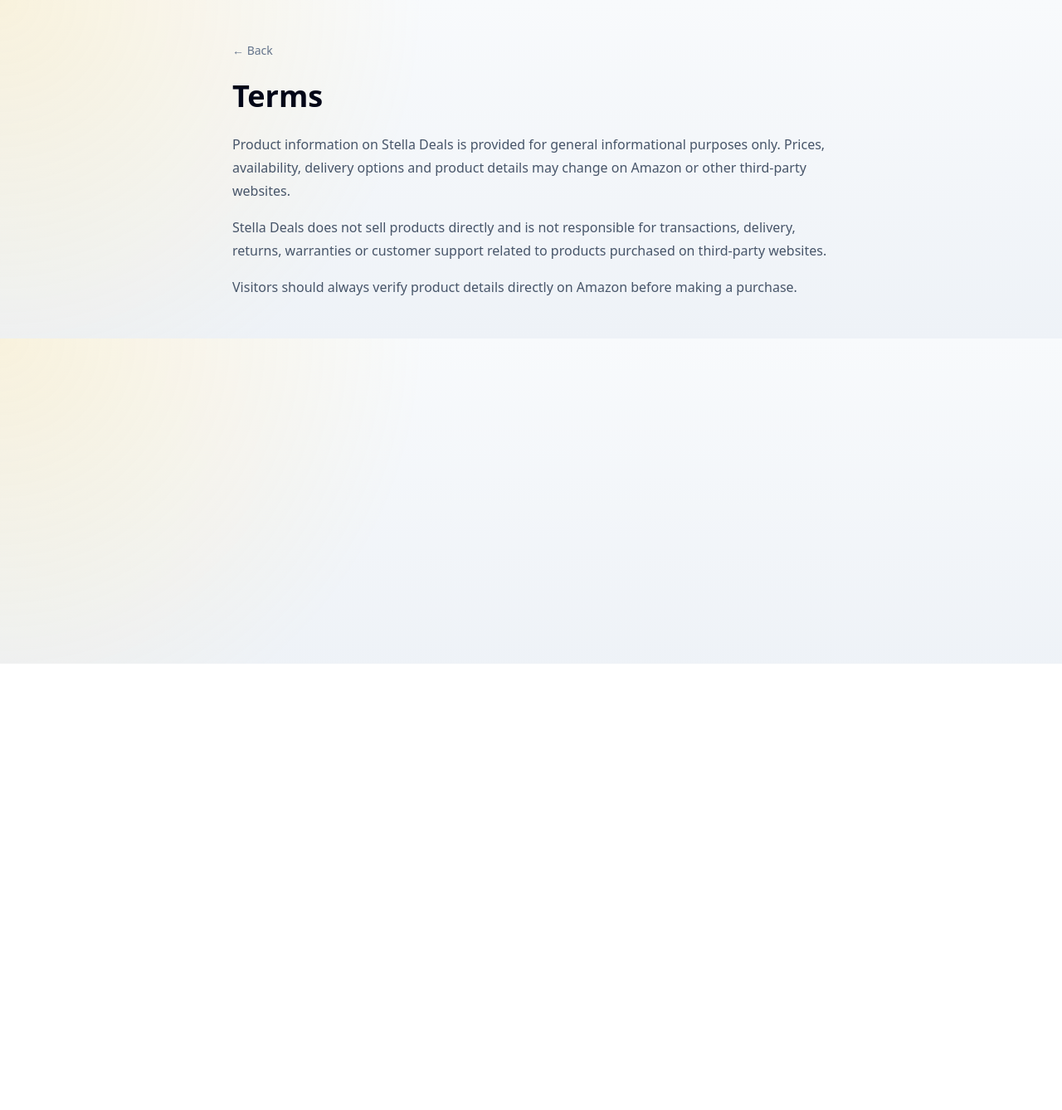
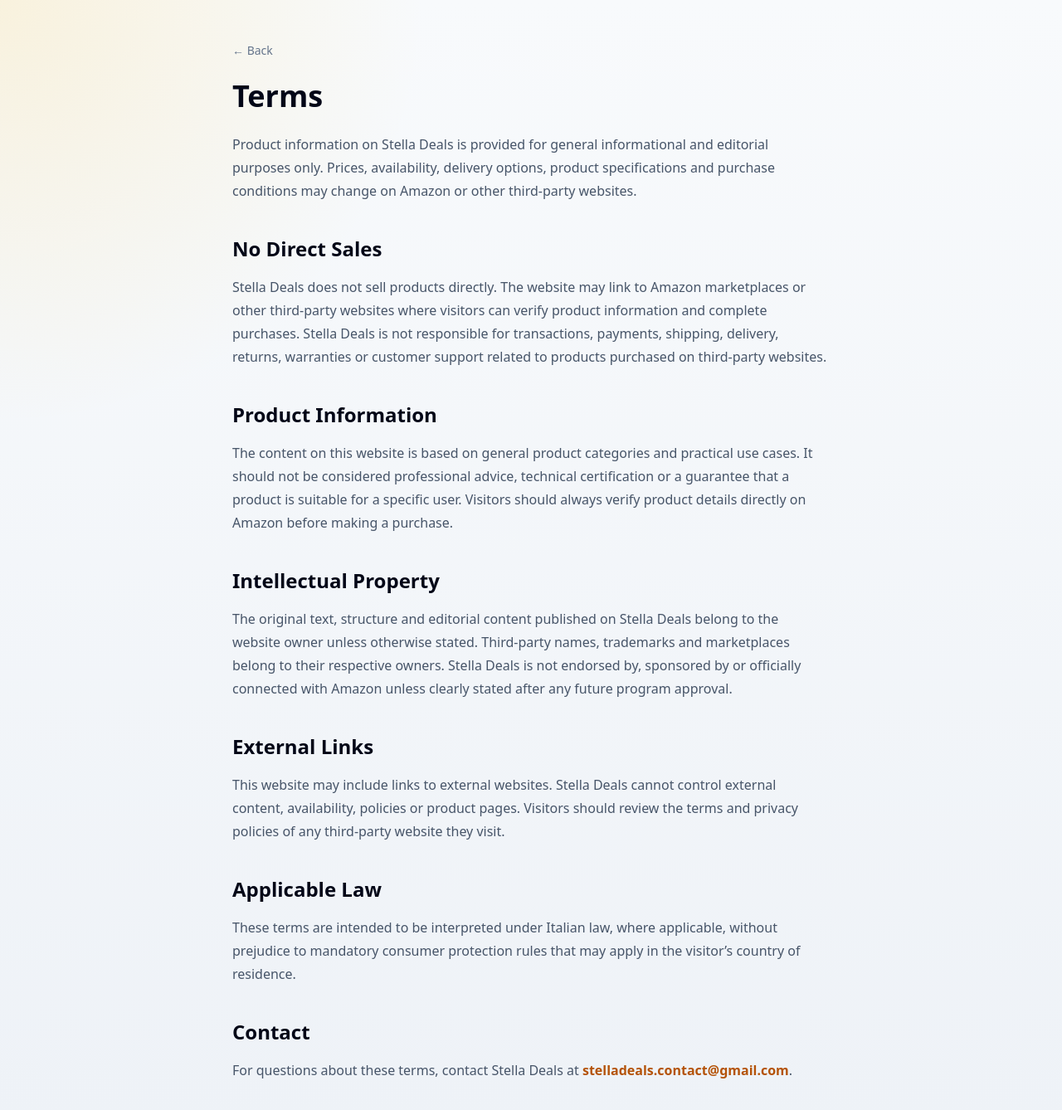
Before and after one commit to matteh77/stella-deals1, a Next.js app: page /terms in a window 1280 px wide. Shown: the top 1338 px of the page at 83% size. Before the commit the page ends 800 px from the top, so only its background shows below. Built offline with nearby package versions, Linux system fonts and the light colour scheme.

Commit message:
Update page.tsx

```diff
--- a/app/terms/page.tsx
+++ b/app/terms/page.tsx
@@ -1,2 +1,95 @@
 import Link from "next/link";
-export default function TermsPage() { return <main className="mx-auto max-w-3xl px-6 py-12"><Link href="/" className="text-sm text-slate-500 hover:text-slate-950">← Back</Link><h1 className="mt-6 text-4xl font-bold text-slate-950">Terms</h1><p className="mt-6 leading-7 text-slate-600">Product information on Stella Deals is provided for general informational purposes only. Prices, availability, delivery options and product details may change on Amazon or other third-party websites.</p><p className="mt-4 leading-7 text-slate-600">Stella Deals does not sell products directly and is not responsible for transactions, delivery, returns, warranties or customer support related to products purchased on third-party websites.</p><p className="mt-4 leading-7 text-slate-600">Visitors should always verify product details directly on Amazon before making a purchase.</p></main>; }
+
+export default function TermsPage() {
+  return (
+    <main className="mx-auto max-w-3xl px-6 py-12">
+      <Link href="/" className="text-sm text-slate-500 hover:text-slate-950">
+        ← Back
+      </Link>
+
+      <h1 className="mt-6 text-4xl font-bold text-slate-950">
+        Terms
+      </h1>
+
+      <p className="mt-6 leading-7 text-slate-600">
+        Product information on Stella Deals is provided for general
+        informational and editorial purposes only. Prices, availability, delivery
+        options, product specifications and purchase conditions may change on
+        Amazon or other third-party websites.
+      </p>
+
+      <h2 className="mt-10 text-2xl font-bold text-slate-950">
+        No Direct Sales
+      </h2>
+
+      <p className="mt-4 leading-7 text-slate-600">
+        Stella Deals does not sell products directly. The website may link to
+        Amazon marketplaces or other third-party websites where visitors can
+        verify product information and complete purchases. Stella Deals is not
+        responsible for transactions, payments, shipping, delivery, returns,
+        warranties or customer support related to products purchased on
+        third-party websites.
+      </p>
+
+      <h2 className="mt-10 text-2xl font-bold text-slate-950">
+        Product Information
+      </h2>
+
+      <p className="mt-4 leading-7 text-slate-600">
+        The content on this website is based on general product categories and
+        practical use cases. It should not be considered professional advice,
+        technical certification or a guarantee that a product is suitable for a
+        specific user. Visitors should always verify product details directly on
+        Amazon before making a purchase.
+      </p>
+
+      <h2 className="mt-10 text-2xl font-bold text-slate-950">
+        Intellectual Property
+      </h2>
+
+      <p className="mt-4 leading-7 text-slate-600">
+        The original text, structure and editorial content published on Stella
+        Deals belong to the website owner unless otherwise stated. Third-party
+        names, trademarks and marketplaces belong to their respective owners.
+        Stella Deals is not endorsed by, sponsored by or officially connected
+        with Amazon unless clearly stated after any future program approval.
+      </p>
+
+      <h2 className="mt-10 text-2xl font-bold text-slate-950">
+        External Links
+      </h2>
+
+      <p className="mt-4 leading-7 text-slate-600">
+        This website may include links to external websites. Stella Deals cannot
+        control external content, availability, policies or product pages.
+        Visitors should review the terms and privacy policies of any third-party
+        website they visit.
+      </p>
+
+      <h2 className="mt-10 text-2xl font-bold text-slate-950">
+        Applicable Law
+      </h2>
+
+      <p className="mt-4 leading-7 text-slate-600">
+        These terms are intended to be interpreted under Italian law, where
+        applicable, without prejudice to mandatory consumer protection rules that
+        may apply in the visitor’s country of residence.
+      </p>
+
+      <h2 className="mt-10 text-2xl font-bold text-slate-950">
+        Contact
+      </h2>
+
+      <p className="mt-4 leading-7 text-slate-600">
+        For questions about these terms, contact Stella Deals at{" "}
+        <a
+          href="mailto:stelladeals.contact@gmail.com"
+          className="font-semibold text-amber-700"
+        >
+          stelladeals.contact@gmail.com
+        </a>
+        .
+      </p>
+    </main>
+  );
+}
```
